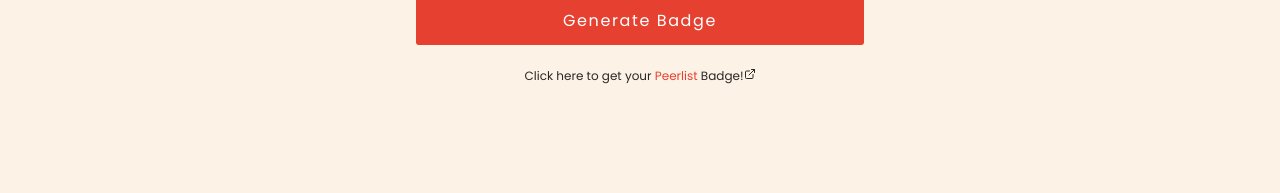
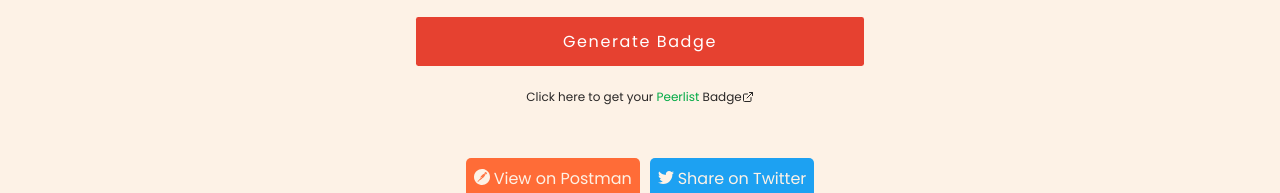
Before and after one commit to vinitshahdeo/topmate-readme-badge, a React (Create React App) app in the folder client/topmate-readme-badge/: page / in a window 1280 px wide. Shown: the part 751-944 px from the top of the page. Before the commit the page ends 857 px from the top, so only its background shows below. Built offline with nearby package versions, Linux system fonts and the light colour scheme; a web font is replaced by a local one.

Commit message:
Added Run on postman and share on twitter button

```diff
--- a/client/topmate-readme-badge/src/App.css
+++ b/client/topmate-readme-badge/src/App.css
@@ -54,10 +54,35 @@
   margin-left: 20px;
   margin-right: 20px;
 }
+.button_Container {
+ display: flex;
+ flex-direction: row;
+
+ margin-bottom: 50px;
+ margin-top: 50px;
+
+ align-items: center;
+}
+.button_postman {
+  background-color: #FF6C37;
+  border-radius: 5px;
+  padding: 8px;
+  color: #FDF2E6;
+  margin-right: 10px;
+
+}
+.button_twitter{
+  background-color:  #1DA1F2;
+  border-radius: 5px;
+  padding: 8px;
+  color: #FDF2E6;
+}
 .Move_Another{
   font-size: 12px;
   margin-top: 5%;
-  text-align: center;
+  display: flex;
+  flex-direction: row;
+  justify-content: center;
 
 }
 .MainContainer__SubTitle{
@@ -113,6 +138,7 @@
 @media screen and (min-width: 480px) {
   .MainContainer__SubTitle{
     justify-content: center;
-    width: 70%;
+    width: 50%;
   }
+
 }
--- a/client/topmate-readme-badge/src/App.js
+++ b/client/topmate-readme-badge/src/App.js
@@ -127,16 +127,46 @@
               <div className="Move_Another">
                 <a href="https://github.com/vinitshahdeo/peerlist-readme-badge" target={'_blank'}>
                   Click here to get your{' '}
-                  <span style={{ color: '#E64130' }}>Peerlist</span> Badge!
-                  <FiExternalLink />
+                  <span style={{ color: '#00aa45' }}>Peerlist</span> Badge
+                  <div
+                  style={{ float: 'right', marginTop: '1.5px' }}
+            >
+  <FiExternalLink  />
+            </div>
+             <a >   </a>
                 </a>
               </div>
             </form>
           </div>
           {isSubmitted && <Results badgeUrl={badgeUrl} />}
+          <div className="button_Container">
+            <div >
+          <button className="button_postman">
+        View on Postman
+            <div
+                  style={{ float: 'left', marginTop: '1.5px', marginRight: '4px' }}
+            >
+    <SiPostman/>
+            </div>
+            </button>
+            </div>
+            <div>
+          <button className="button_twitter">
+         Share on Twitter
+            <div
+              style={{ float: 'left', marginTop: '1.5px', marginRight: '4px' }}
+            >
+   <ImTwitter/>
+            </div>
+            </button>
+            </div>
+            </div>
         </main>
+
         </div>
+
    </div>
+
     </>
   );
 }
```
